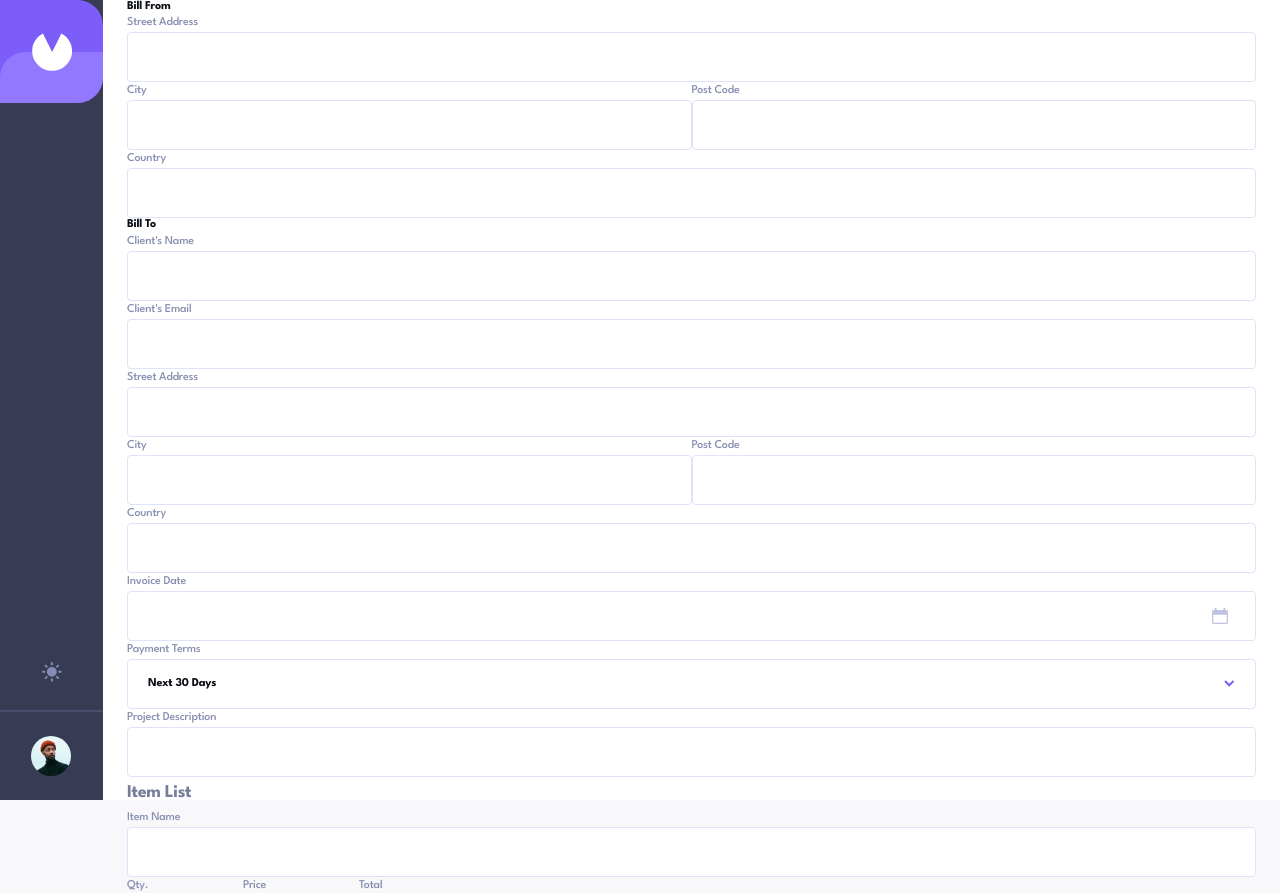
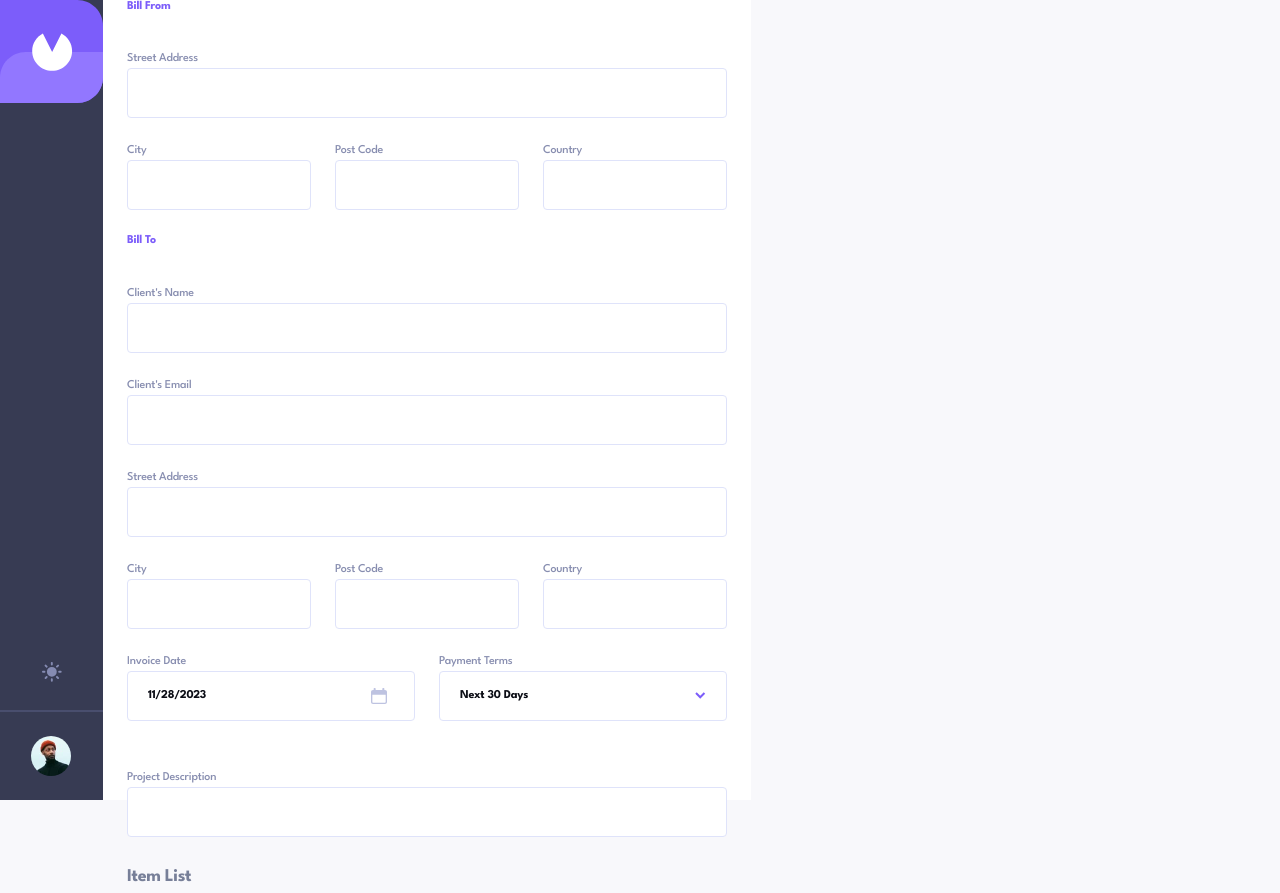
Before and after one commit to mbensa/invoice-app, a React (Create React App) app: page / in a window 1280 px wide. Shown: the top 893 px of the page. Built offline with nearby package versions, Linux system fonts and the light colour scheme.

Commit message:
added styling to form

```diff
--- a/src/components/DatePicker.js
+++ b/src/components/DatePicker.js
@@ -10,23 +10,16 @@ export default function DatePicker(props) {
     <Controller
       control={props.control}
       name="ReactDatepicker"
-      render={({ field: { onChange, value } }) => {
-        const handleChange = (event) => {
-          console.log(event);
-          onChange(event);
-        };
-
-        return (
+      render={({ field: { onChange, value = new Date() } }) => (
         <ReactDatePicker
           showIcon
           selected={value}
-            onChange={handleChange}
+          onChange={onChange}
           icon={<CalendarIcon className="calendarIcon" />}
           className="customInput"
           showPopperArrow={false}
         />
-        );
-      }}
+      )}
     />
   );
 }
--- a/src/components/Form.js
+++ b/src/components/Form.js
@@ -65,7 +65,9 @@ export default function Form() {
   return (
     <form onSubmit={handleSubmit(onSubmit)} className="formContainer">
       <div>
-        <Text type="h5">Bill From</Text>
+        <Text type="h5" className="billInputHeading">
+          Bill From
+        </Text>
         <InputBox
           type="text"
           register={register}
@@ -103,7 +105,9 @@ export default function Form() {
       </div>
 
       <div>
-        <Text type="h5">Bill To</Text>
+        <Text type="h5" className="billInputHeading">
+          Bill To
+        </Text>
         <InputBox
           type="text"
           register={register}
@@ -154,12 +158,15 @@ export default function Form() {
             label="Country"
           />
         </div>
-        <div>
-          <Text type="p">Invoice Date</Text>
-          <DatePicker control={control} />
-
-          <Text type="p">Payment Terms</Text>
-          <DropDown setValue={setValue} control={control} />
+        <div className="dateTermsContainer">
+          <div className="invoiceDateContainer">
+            <Text type="p">Invoice Date</Text>
+            <DatePicker control={control} />
+          </div>
+          <div className="paymentTermsContainer">
+            <Text type="p">Payment Terms</Text>
+            <DropDown setValue={setValue} control={control} />
+          </div>
         </div>
         <InputBox
           type="text"
--- a/src/components/InputBox.js
+++ b/src/components/InputBox.js
@@ -6,12 +6,16 @@ export default function InputBox(props) {
 
   return (
     <div className="inputContainer">
-      <label htmlFor={inputName} className="inputLabel">
-        {label}
-      </label>
-      {errors[inputName]?.type === "required" && (
-        <p role="alert">Can't be empty</p>
-      )}
+      <div>
+        <label htmlFor={inputName} className="inputLabel">
+          {label}
+        </label>
+        {errors[inputName]?.type === "required" && (
+          <p className="alert" role="alert">
+            Can't be empty
+          </p>
+        )}
+      </div>
       <input
         type={type}
         id={id}
--- a/src/components/form.css
+++ b/src/components/form.css
@@ -63,8 +63,64 @@
   flex-direction: column;
 }
 
+.dateTermsContainer {
+  margin-bottom: 24px;
+}
+
+.invoiceDateContainer {
+  margin-bottom: 24px;
+}
+
+.billInputHeading {
+  color: var(--violet);
+  margin-bottom: 36px;
+}
+
 @media (min-width: 768px) {
   .formContainer {
     height: 100%;
+    width: 600px;
   }
+
+  .inputCityContainer {
+    flex-wrap: nowrap;
+  }
+
+  .inputCityContainer .inputContainer {
+    flex: auto;
+    margin-right: 24px;
+  }
+
+  .inputCityContainer .inputContainer:nth-child(3) {
+    flex-basis: auto;
+    margin-right: 0;
+  }
+
+  .dateTermsContainer {
+    display: flex;
+  }
+
+  .invoiceDateContainer {
+    margin-right: 24px;
+    width: 50%;
+  }
+
+  .paymentTermsContainer {
+    width: 50%;
+  }
+
+  .itemListContainer {
+    display: flex;
+  }
+
+  .itemListContainer > .inputContainer {
+    width: 43%;
+    margin-right: 24px;
+  }
+
+  .totalPriceContainer {
+    margin-right: 24px;
+    width: 50px;
+  }
+
 }
--- a/src/components/inputBox.css
+++ b/src/components/inputBox.css
@@ -25,6 +25,7 @@
 .inputContainer {
   display: flex;
   flex-direction: column;
+  margin-bottom: 24px;
 }
 
 .inputLabel {
@@ -34,3 +35,7 @@
   color: var(--textSecondary);
   letter-spacing: -0.2px;
 }
+
+.alert {
+  color: var(--red);
+}
```
Lines whose indentation alone changed are shown as unchanged.
